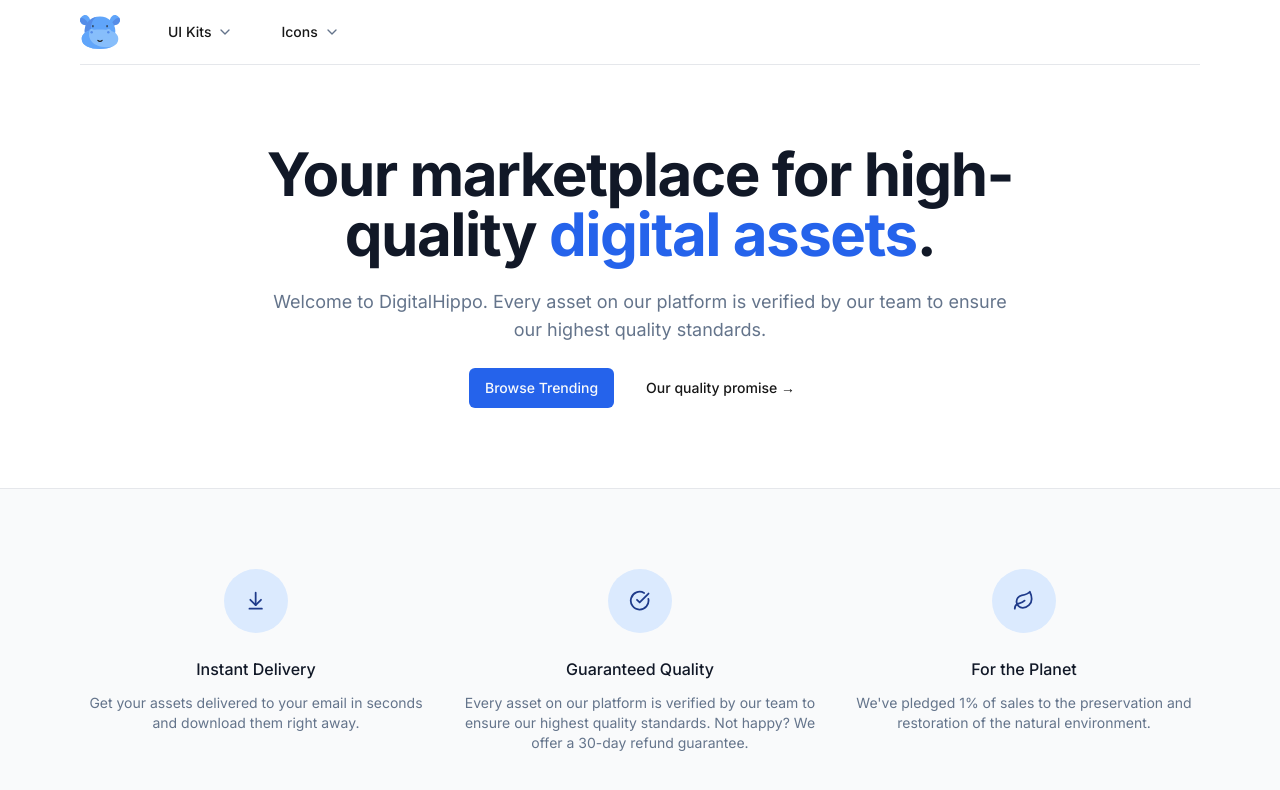
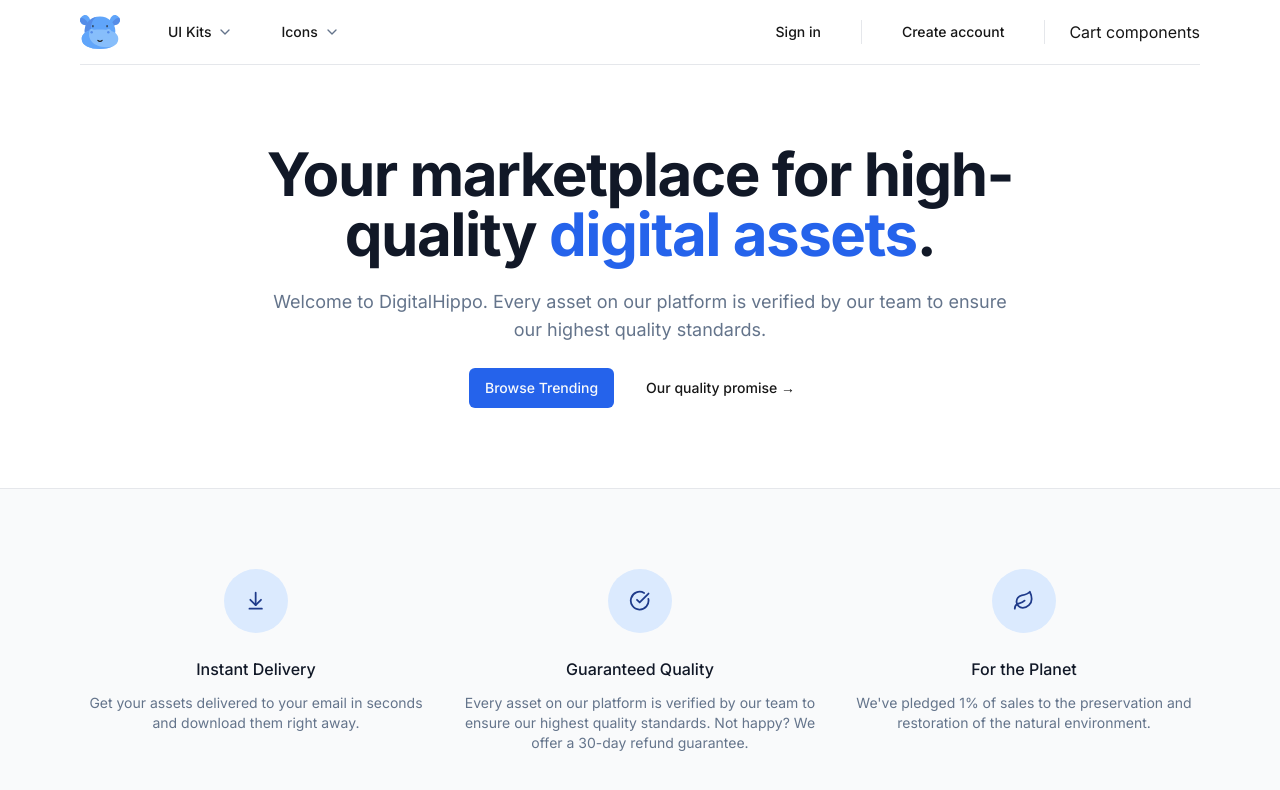
Before and after one commit to ravikr126/digital_dunia, a Next.js app: page / in a window 1280 px wide. Shown: the top 790 px of the page. Built offline with nearby package versions, Linux system fonts and the light colour scheme.

Commit message:
adding user condition , creating account and cookies

```diff
--- a/src/components/Navbar.tsx
+++ b/src/components/Navbar.tsx
@@ -1,25 +1,83 @@
-import React from 'react'
+import Link from 'next/link'
 import MaxWidthWrapper from './MaxWidthWrapper'
-import Link from 'next/link'
 import { Icons } from './icons'
 import NavItems from './NavItems'
+import { buttonVariants } from './ui/button'
+import { cookies } from 'next/headers'
 
-const Navbar = () => {
+const Navbar = async () => {
+    const nextCookies = cookies()
+    const user=null
+
     return (
-    <div className='bg-white sticky z-50 top-0 inset-x-0 h-16 '>
+      <div className='bg-white sticky z-50 top-0 inset-x-0 h-16'>
+        <header className='relative bg-white'>
+          <MaxWidthWrapper>
+            <div className='border-b border-gray-200'>
+              <div className='flex h-16 items-center'>
 
-        <header className="relative bg-white">
-           <MaxWidthWrapper>
-            <div className="border-b border-gray-200">
-                <div className='flex h-16 items-center'>
-                    {/* todo mobile nav */}
-                    <div className="ml-4 flex lg:ml-0">
+
+                <div className='ml-4 flex lg:ml-0'>
                   <Link href='/'>
-                        <Icons.logo className='h-10 w-10'/>
+                    <Icons.logo className='h-10 w-10' />
                   </Link>
                 </div>
-                    <div className="hidden z-50 lg:ml-8 lg:block lg:self-stretch">
-                        <NavItems/>
+
+                <div className='hidden z-50 lg:ml-8 lg:block lg:self-stretch'>
+                  <NavItems />
+                </div>
+
+                <div className='ml-auto flex items-center'>
+                  <div className='hidden lg:flex lg:flex-1 lg:items-center lg:justify-end lg:space-x-6'>
+                    {user ? null : (
+                      <Link
+                        href='/sign-in'
+                        className={buttonVariants({
+                          variant: 'ghost',
+                        })}>
+                        Sign in
+                      </Link>
+                    )}
+
+                    {user ? null : (
+                      <span
+                        className='h-6 w-px bg-gray-200'
+                        aria-hidden='true'
+                      />
+                    )}
+
+                    {user ? (
+            <span>user accound components add here</span>
+                    ) : (
+                      <Link
+                        href='/sign-up'
+                        className={buttonVariants({
+                          variant: 'ghost',
+                        })}>
+                        Create account
+                      </Link>
+                    )}
+
+                    {user ? (
+                      <span
+                        className='h-6 w-px bg-gray-200'
+                        aria-hidden='true'
+                      />
+                    ) : null}
+
+                    {user ? null : (
+                      <div className='flex lg:ml-6'>
+                        <span
+                          className='h-6 w-px bg-gray-200'
+                          aria-hidden='true'
+                        />
+                      </div>
+                    )}
+
+                    <div className='ml-4 flow-root lg:ml-6'>
+                      Cart components
+                    </div>
+                  </div>
                 </div>
               </div>
             </div>
```
Lines whose indentation alone changed are shown as unchanged.
